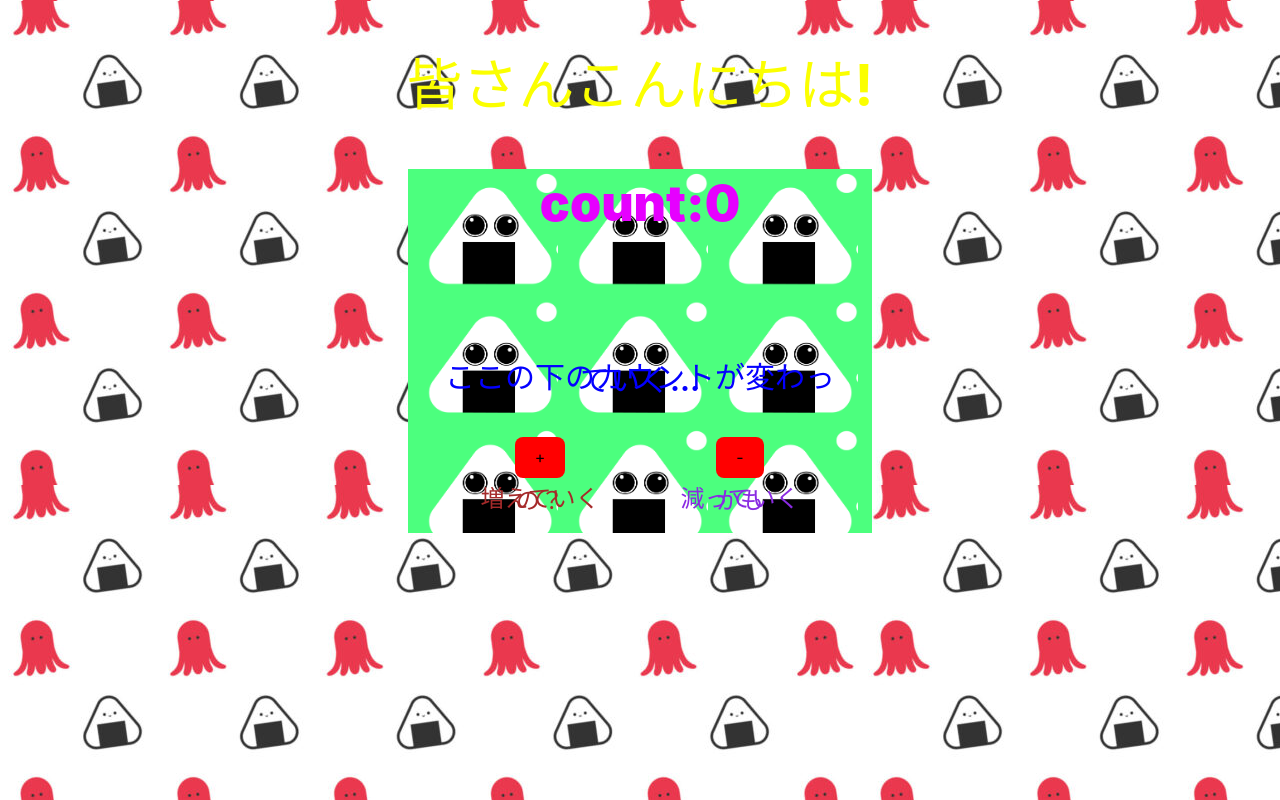
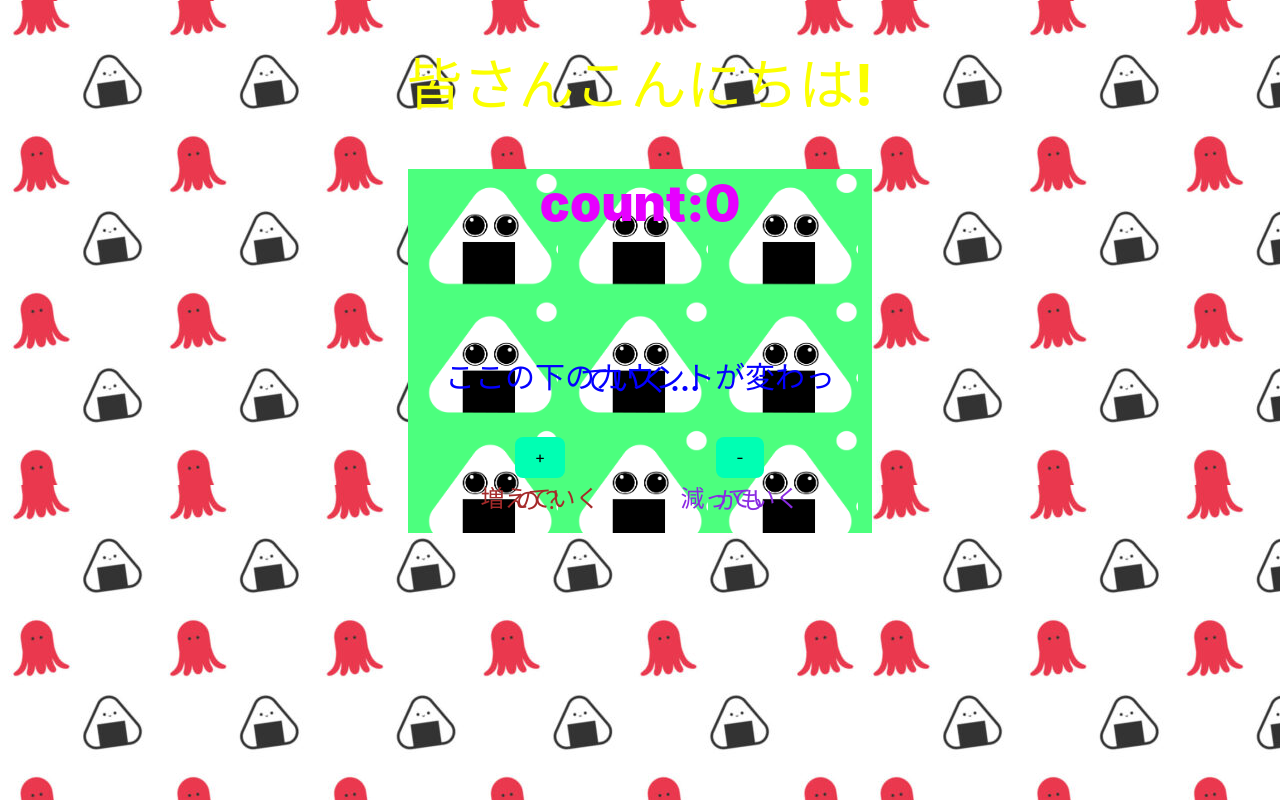
Before and after one commit to honoka5/react-sample, a React (Vite) app: page / in a window 1280 px wide. Built offline with nearby package versions, Linux system fonts and the light colour scheme.

Commit message:
色変えた

```diff
--- a/src/index.css
+++ b/src/index.css
@@ -66,6 +66,6 @@ button:focus-visible {
     color: #06fe8e;
   } */
   button {
-    background-color: #ff0000;
+    background-color: #00ffb3;
   }
 }
```
